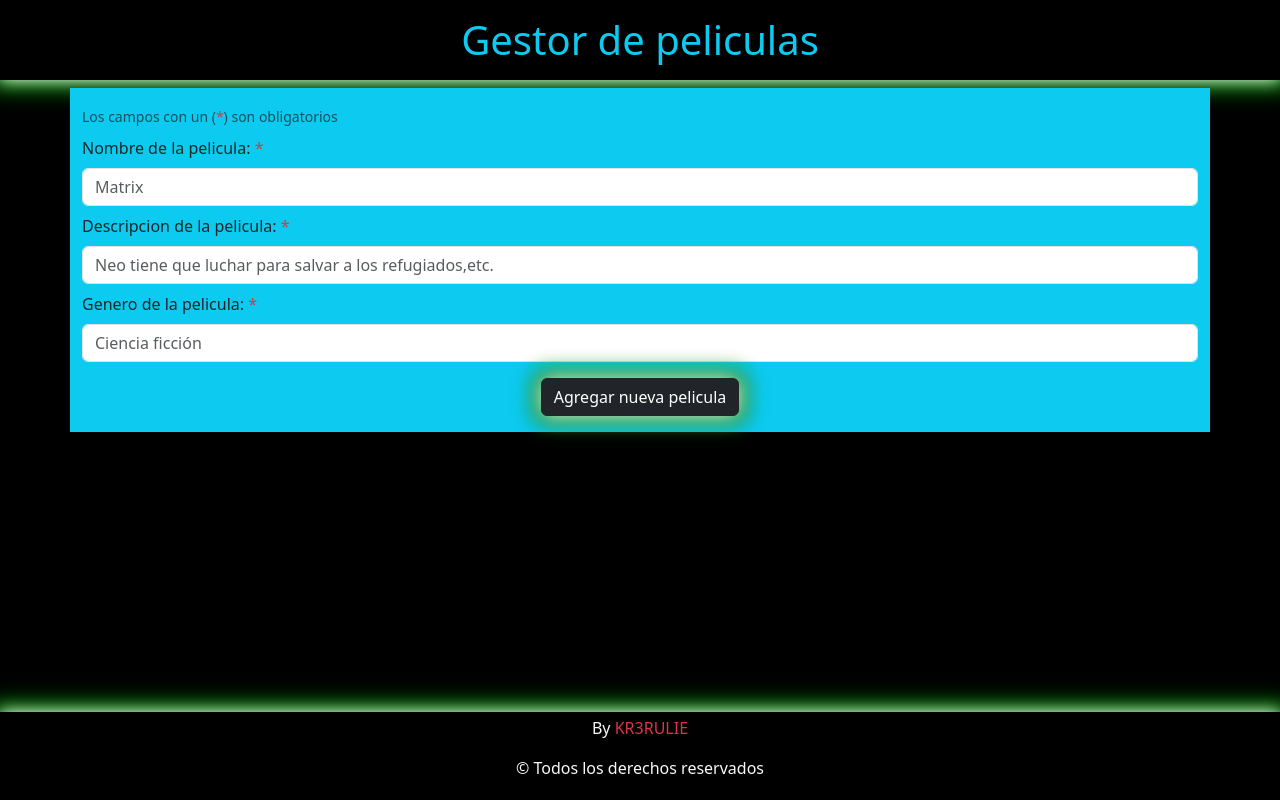
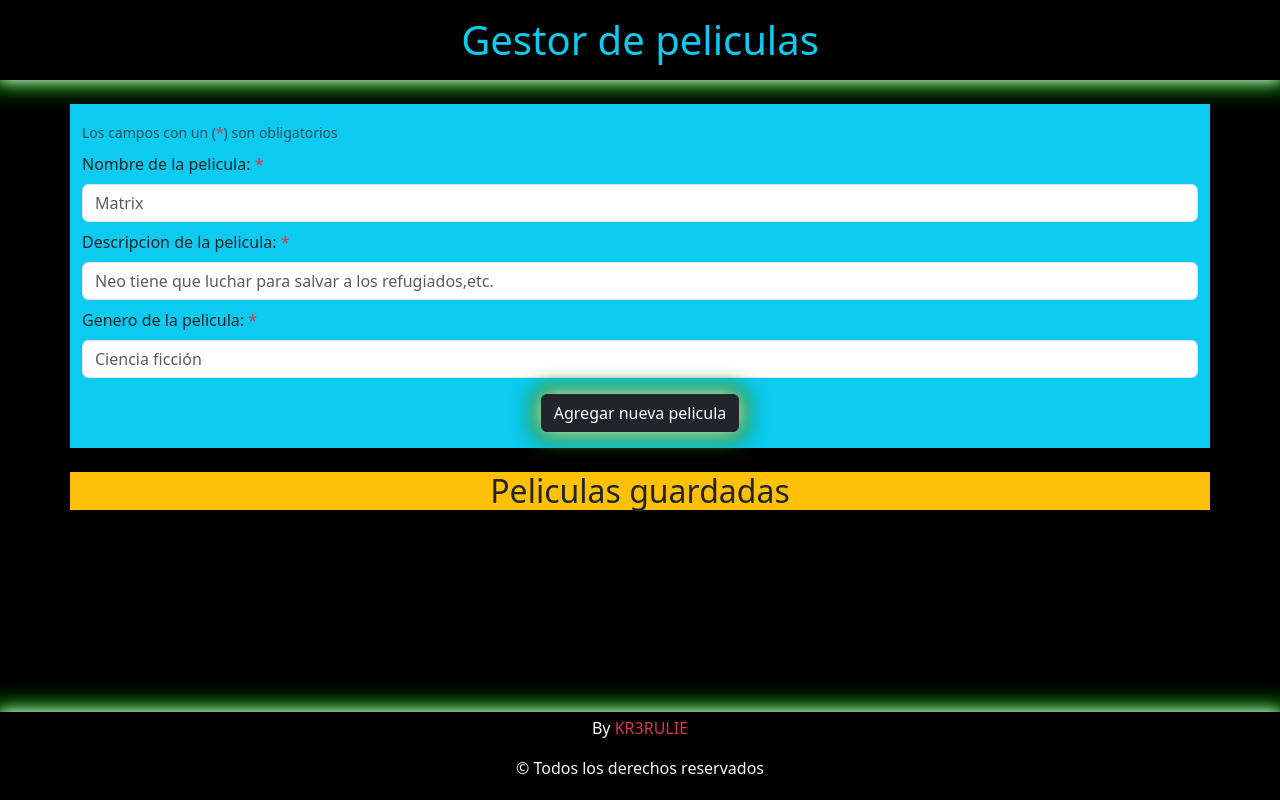
Before and after one commit to KR3RULIE/TP-React-ejercicio10, a React (Vite) app: page / in a window 1280 px wide. Built offline with nearby package versions, Linux system fonts and the light colour scheme.

Commit message:
agregue 2 componentes que creo que me serviran

```diff
--- /dev/null
+++ b/src/components/Card.jsx
@@ -0,0 +1,12 @@
+import ItemCard from "./ItemCard";
+
+const Card = () => {
+  return (
+    <section className="container bg-warning my-4">
+      <h2 className="text-center">Peliculas guardadas</h2>
+      <ItemCard></ItemCard>
+    </section>
+  );
+};
+
+export default Card;
--- a/src/components/Formulario.jsx
+++ b/src/components/Formulario.jsx
@@ -1,8 +1,10 @@
 import { Form, Button } from "react-bootstrap";
+import Card from "./Card";
 
 const Formulario = () => {
   return (
-    <section className="container bg-info">
+    <>
+      <section className="container bg-info my-4">
         <Form className="py-3">
           <Form.Text className="text-light text-muted">
             Los campos con un (<span className="text-danger">*</span>) son
@@ -42,6 +44,8 @@ const Formulario = () => {
           </Button>
         </Form>
       </section>
+      <Card></Card>
+    </>
   );
 };
 
--- /dev/null
+++ b/src/components/ItemCard.jsx
@@ -0,0 +1,9 @@
+const ItemCard = () => {
+    return (
+        <div>
+
+        </div>
+    );
+};
+
+export default ItemCard;
```
Lines whose indentation alone changed are shown as unchanged.
